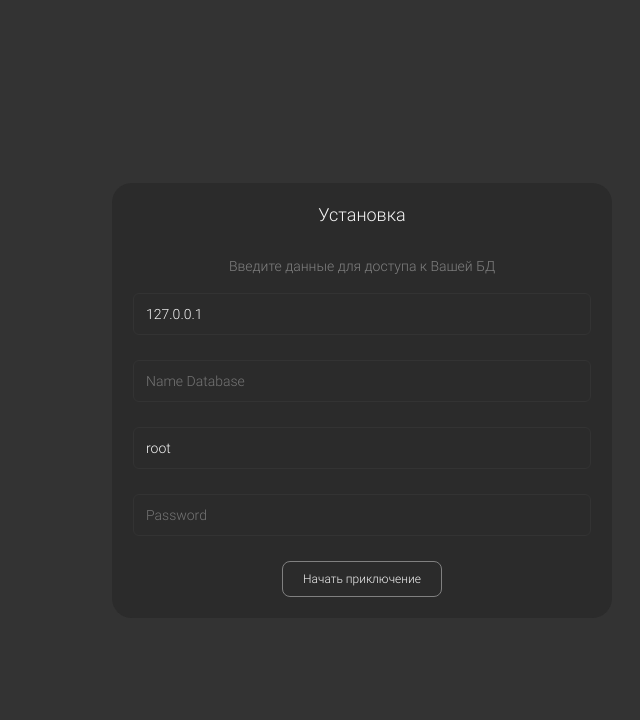
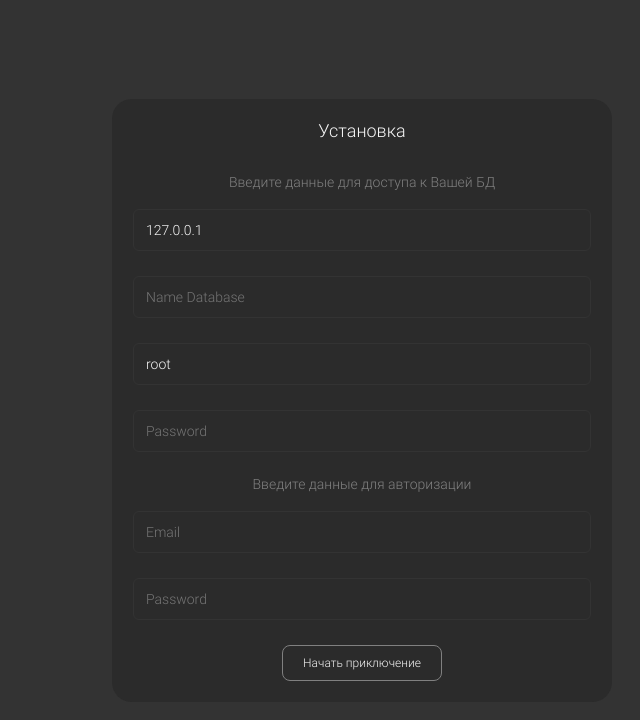
Before and after one commit to Zazuan/ST, a PHP site: page /install/ in a window 1280 px wide. Shown: the top 720 px of the page, without its empty margins (278-918 px from the left). Run offline with PHP 8.4, Linux system fonts and the light colour scheme.

Commit message:
creating user when installing

```diff
--- a/admin/view/login.php
+++ b/admin/view/login.php
@@ -30,3 +30,6 @@
     <button class="button auth__button" type="submit">Войти</button>
   </form>
 </body>
+
+<!--INSERT INTO `user` (`id`, `email`, `password`, `role`, `hash`) VALUES-->
+<!--(1, 'admin@email.com', '63a9f0ea7bb98050796b649e85481845', 'admin', 'newuser');-->
--- a/install/index.php
+++ b/install/index.php
@@ -12,6 +12,7 @@ if (version_compare($ver = PHP_VERSION, $req = PHP_MIN, '<')) {
 $request = new \Potato\core\request\Request();
 
 $isInstall = false;
+
 
 if (is_file($request->server['DOCUMENT_ROOT'] . '/config/connect.php')) {
     $isInstall = true;
@@ -32,6 +33,8 @@ if (!empty($request->post()) and $isInstall == false) {
     $config['db_name']  = $request->post('db_name');
     $config['username'] = $request->post('username');
     $config['password'] = $request->post('password');
+    $config['email'] = $request->post('email');
+    $config['pass'] = $request->post('pass');
     $config['charset']  = 'utf8';
 
     $result = [];
@@ -55,7 +58,8 @@ if (!empty($request->post()) and $isInstall == false) {
             $link = mysqli_connect($config['host'], $config['username'], $config['password'], $config['db_name']);
             $sql = file_get_contents('database.sql');
 
-            $sql .= "INSERT INTO `user` (`id`, `email`, `password`, `hash`, `role`) VALUES (1, 'admin@email.com', 'root', 'newuser', 'admin');";
+            $sql .= "INSERT INTO `user` (`email`, `password`, `role`, `hash`) VALUES
+                                        ('".$config['email']."', '".md5($config['pass'])."', 'admin', 'newuser');";
 
             $db = new \Potato\core\database\Db($config);
             $db->execute($sql);
@@ -142,6 +146,9 @@ return [
                     <input class="input auth__input" type="text" id="username" name="username" placeholder="Username" value="root" required>
                     <input class="input auth__input" type="password" id="password" name="password" placeholder="Password" value="">
 
+                <p class="text text_type2" style="margin-bottom: 20px; font-size: 14px;">Введите данные для авторизации</p>
+                <input class="input auth__input" type="text" id="email" name="email" placeholder="Email" value="" required>
+                <input class="input auth__input" type="text" id="pass" name="pass" placeholder="Password" value="" required>
                 <button class="button">
                     Начать приключение
                 </button>
--- a/install/install.js
+++ b/install/install.js
@@ -6,6 +6,10 @@ $(function(){
         formData.append('db_name', $("#db_name").val());
         formData.append('username', $("#username").val());
         formData.append('password', $("#password").val());
+
+        formData.append('email', $("#email").val());
+        formData.append('pass', $("#pass").val());
+
 
         $.ajax({
             url: '/install/',
```
